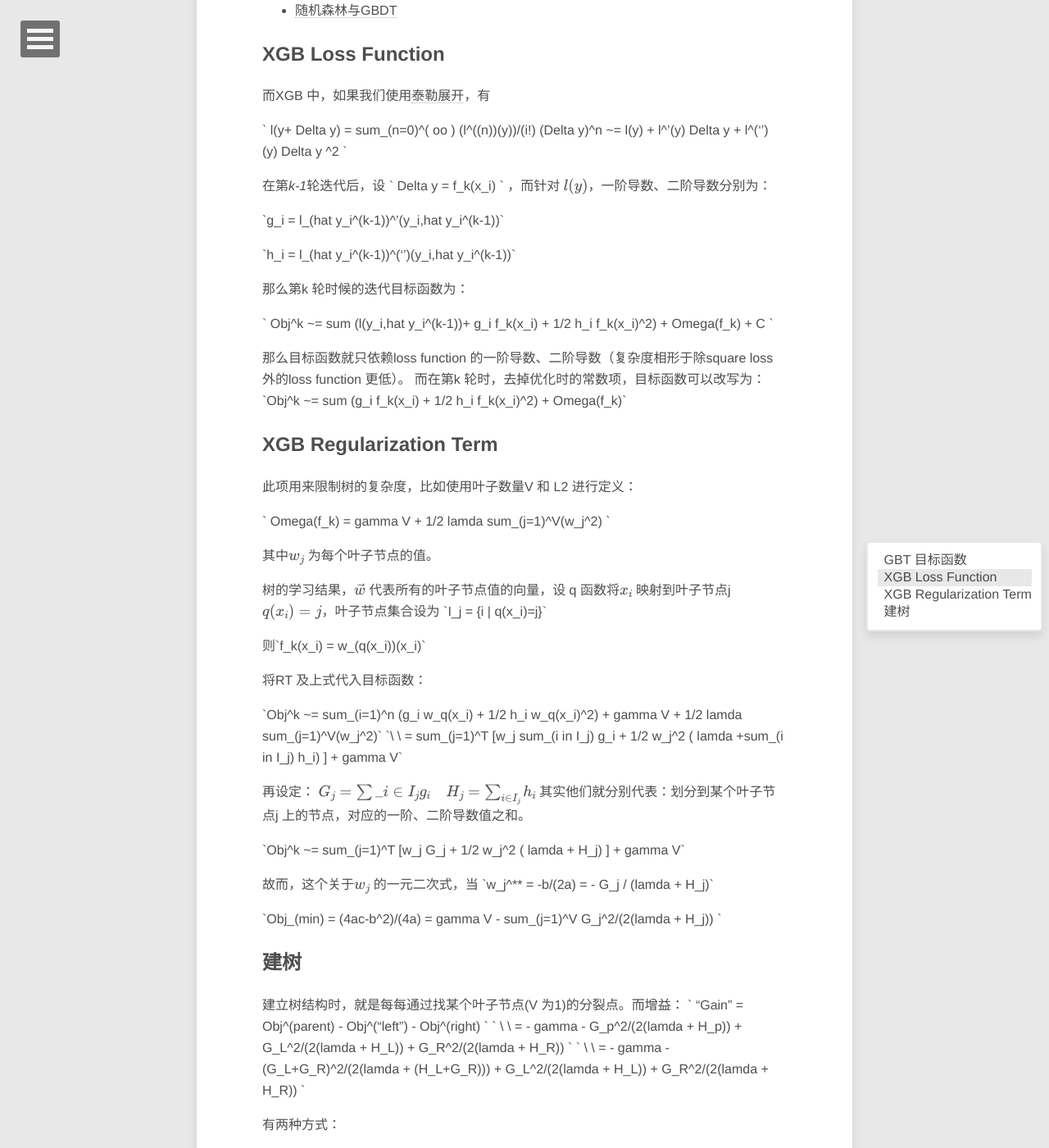
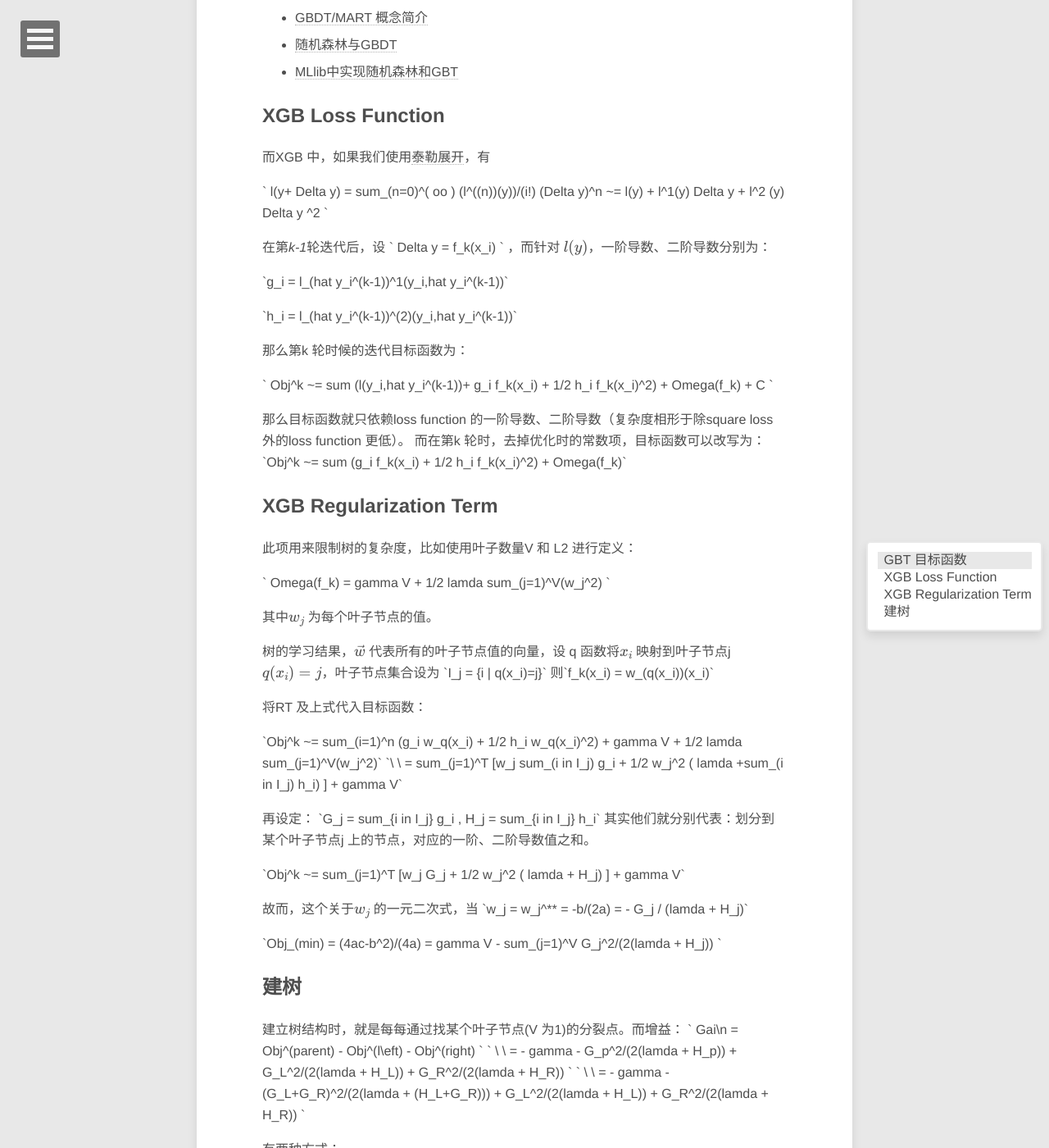
Before and after one commit to jinntrance/blog, a Jekyll site: the page built from CHINESE/_posts/2015-06-05-xgb.md, in a window 1280 px wide and 1400 px high, scrolled down 993 px. Shown: the whole window at 82% size. Built offline with Jekyll 4.4.1, drawn with Linux system fonts in a browser that asks for light colours; formulas are drawn with MathJax 3; comment, search, counter and statistics services are not loaded; some of the changed text lies outside the part shown.

Commit message:
pretify the post

```diff
--- a/CHINESE/_posts/2015-06-05-xgb.md
+++ b/CHINESE/_posts/2015-06-05-xgb.md
@@ -24,7 +24,8 @@
 \`Obj^k = sum l(y_i, hat y_i^k) +sum_(j=1)^k Omega(f_j) = sum l(y_i, hat y_i^(k-1) + f_k(x_i)) + Omega(f_k) + C \`
 
 $l$ 为loss function 比如logistic loss
-:$l(y_i,\hat y_i) = y_i \ln(1 + e^{-\hat y_i}) + (1-y_i) \ln(1+e^{\hat y_i})$
+
+: $l(y_i,\hat y_i) = y_i \ln(1 + e^{-\hat y_i}) + (1-y_i) \ln(1+e^{\hat y_i})$
 
 而\` sum_(j=1)^k Omega(f_j) \` 和 $\Omega(f_k)$ 为Regularization Term，用于表示树的复杂度（比如深度、节点数、L2）
 
@@ -33,31 +34,28 @@
 
 此目标函数，复杂度就依赖于loss function 的复杂度。
 
-一般使用梯度下降方式就是将loss function 的梯度（也就是一阶导数绝对值 \`|l^'(y_i, hat y_i^k)|\`） 趋近于0 的方向行进，从而得到极值。
+一般使用梯度下降方式就是将loss function 的梯度（也就是一阶导数绝对值 \`|l^1(y_i, hat y_i^k)|\`） 趋近于0 的方向行进，从而得到极值。
 
 其他GBT 知识可参见：
 
 - [GBDT 原理][GBDT]
 - [GBDT/MART 概念简介][GBDT Intro]
 - [随机森林与GBDT]
+- [MLlib中实现随机森林和GBT][GBts in MLlib]
 
 ## XGB Loss Function
 
 而XGB 中，如果我们使用[泰勒展开]，有
 
 \`
-l(y+ Delta y) = sum_(n=0)^( oo ) (l^((n))(y))/(i!) (Delta y)^n ~= l(y) + l^'(y) Delta y + l^('') (y) Delta y ^2
+l(y+ Delta y) = sum_(n=0)^( oo ) (l^((n))(y))/(i!) (Delta y)^n ~= l(y) + l^1(y) Delta y + l^2 (y) Delta y ^2
 \`
 
-在第*k-1*轮迭代后，设
-\`
-Delta y = f_k(x_i)
-\`
-，而针对 $l(y)$，一阶导数、二阶导数分别为：
+在第*k-1*轮迭代后，设 \` Delta y = f_k(x_i) \` ，而针对 $l(y)$，一阶导数、二阶导数分别为：
 
-\`g_i = l\_(hat y_i^(k-1))^'(y_i,hat y_i^(k-1))\`
+\`g_i = l\_(hat y_i^(k-1))^1(y_i,hat y_i^(k-1))\`
 
-\`h_i = l\_(hat y_i^(k-1))^('')(y_i,hat y_i^(k-1))\`
+\`h_i = l\_(hat y_i^(k-1))^(2)(y_i,hat y_i^(k-1))\`
 
 那么第k 轮时候的迭代目标函数为：
 
@@ -78,9 +76,7 @@
 
 其中$w_j$ 为每个叶子节点的值。
 
-树的学习结果，$\vec w$ 代表所有的叶子节点值的向量，设 q 函数将$x_i$ 映射到叶子节点j $q(x_i)=j$，叶子节点集合设为 \`I_j = {i | q(x_i)=j}\`
-
-则\`f_k(x_i) = w_(q(x_i))(x_i)\`
+树的学习结果，$\vec w$ 代表所有的叶子节点值的向量，设 q 函数将$x_i$ 映射到叶子节点j $q(x_i)=j$，叶子节点集合设为 \`I_j = {i | q(x_i)=j}\` 则\`f_k(x_i) = w_(q(x_i))(x_i)\`
 
 将RT 及上式代入目标函数：
 
@@ -89,24 +85,25 @@
 
 
 再设定：
-$$G_j = \sum\_{i \in I_j} g_i \quad H_j = \sum_{i \in I_j} h_i$$
+\`G_j = sum\_{i in I_j} g_i ,  H_j = sum_{i in I_j} h_i\`
 其实他们就分别代表：划分到某个叶子节点j 上的节点，对应的一阶、二阶导数值之和。
 
 \`Obj^k ~= sum\_(j=1)^T [w_j G_j + 1/2 w_j^2 ( lamda + H_j) ] + gamma V\`
 
 故而，这个关于$w_j$ 的一元二次式，当
-\`w_j^** = -b/(2a) = - G_j / (lamda + H_j)\`
+\`w_j = w_j^** = -b/(2a) = - G_j / (lamda + H_j)\`
 
 \`Obj\_(min) = (4ac-b^2)/(4a) =  gamma V - sum_(j=1)^V G_j^2/(2(lamda + H_j)) \`
 
 ## 建树
 
 建立树结构时，就是每每通过找某个叶子节点(V 为1)的分裂点。而增益：
-\` "Gain" = Obj^(parent) - Obj^("left") - Obj^(right)  \`
+\` Gai\n = Obj^(parent) - Obj^(l\eft) - Obj^(right)  \`
 \` \ \  = - gamma - G_p^2/(2(lamda + H_p)) + G_L^2/(2(lamda + H_L))  + G_R^2/(2(lamda + H_R)) \`
 \` \ \  = - gamma - (G_L+G_R)^2/(2(lamda + (H_L+G_R))) + G_L^2/(2(lamda + H_L))  + G_R^2/(2(lamda + H_R)) \`
 
 有两种方式：
+
 - Gain 为非正数时即刻停止分裂
 - 一直分裂到最底端，然后自底向上剪枝剪去Gain 为非正数枝叶
 
@@ -117,4 +114,6 @@
 [随机森林与GBDT]: http://www.cnblogs.com/leftnoteasy/archive/2011/03/07/random-forest-and-gbdt.html
 [GBts in MLlib]: http://blog.jobbole.com/85408/
 **Mathjax was not loaded successfully**{:.mathjax_alt}
+{% comment %}
 <script type='text/x-mathjax-config'> MathJax.Hub.Config({ config: ['TeX-MML-AM_HTMLorMML.js'], tex2jax: { inlineMath: [ ['$', '$'] ] }, asciimath2jax: { delimiters: [ ['`','`']] } }); </script> <script src='http://mathjax.josephjctang.com/MathJax.js' async='async'></script>
+{% endcomment %}
```
